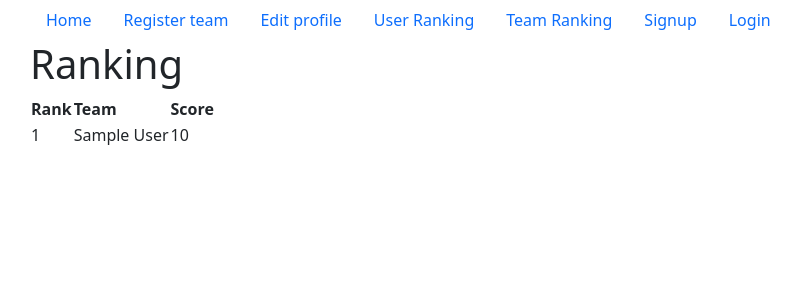
After one commit to azamuddin30/MCJ-Project, a Django app: page /scoreboards/team_rank/ in a window 1280 px wide. The commit adds this page. Shown: the top 300 px of the page, without its empty margins (52-853 px from the left). Run offline with Django 4.2, Linux system fonts and the light colour scheme; tables that the repository leaves empty hold one stand-in row (values such as "Sample post"); some libraries are stand-ins or nearby versions.

Commit message:
add ranking for team and user

```diff
--- a/MCJCTF/urls.py
+++ b/MCJCTF/urls.py
@@ -24,6 +24,7 @@ urlpatterns = [
     path("accounts/", include("accounts.urls")),
     path("accounts/", include("django.contrib.auth.urls")),
     path("challenges/", include("challenges.urls")),
+    path("scoreboards/", include("scoreboards.urls")),
     path("", TemplateView.as_view(template_name="home.html"), name="home"),
 
 
--- a/challenges/views.py
+++ b/challenges/views.py
@@ -155,7 +155,7 @@ class ChallengeDetailView(LoginRequiredMixin, FormView):
 
                 else:
                     # Flag is correct but entry already exists in AcceptedSolution
-                    messages.add_message(self.request, 'Flag is correct but already submitted')
+                    messages.warning(self.request, 'Flag is correct but already submitted')
             else :
                 # Flag is correct but user is staff or superuser
                 messages.warning(self.request, 'Flag is correct but user is not a contestant')
--- a/scoreboards/models.py
+++ b/scoreboards/models.py
@@ -8,7 +8,7 @@ class ScoreboardUser(models.Model) :
     score = models.BigIntegerField(default=0)
 
     def __str__(self) -> str:
-        return self.user
+        return self.user.username
 
 
 class ScoreboardTeam(models.Model) :
@@ -16,7 +16,7 @@ class ScoreboardTeam(models.Model) :
     score = models.BigIntegerField(default=0)
 
     def __str__(self) -> str:
-        return self.team
+        return self.team.name
 
 class AcceptedSolution(models.Model) :
     team = models.ForeignKey(Team, on_delete=models.CASCADE)
--- /dev/null
+++ b/scoreboards/urls.py
@@ -0,0 +1,9 @@
+from django.urls import path
+from .views import ScoreboardUserListView, ScoreboardTeamListView
+from . import views
+
+urlpatterns = [
+    path("user_rank/", ScoreboardUserListView.as_view(), name="scoreboard_user_list"),
+    path("team_rank/", ScoreboardTeamListView.as_view(), name="scoreboard_team_list"),
+
+]
--- a/scoreboards/views.py
+++ b/scoreboards/views.py
@@ -1,3 +1,17 @@
-from django.shortcuts import render
 
 # Create your views here.
+from django.views.generic.list import ListView
+from .models import ScoreboardUser, ScoreboardTeam
+
+
+class ScoreboardUserListView(ListView):
+    model = ScoreboardUser
+    template_name = "scoreboards/user_rank.html"
+    context_object_name = "user_scores"
+    ordering = ["-score"]
+
+class ScoreboardTeamListView(ListView):
+    model = ScoreboardTeam
+    template_name = "scoreboards/team_rank.html"
+    context_object_name = "team_scores"
+    ordering = ["-score"]
--- a/templates/registration/base.html
+++ b/templates/registration/base.html
@@ -23,6 +23,12 @@
         <li class="nav-item">
           <a class="nav-link" href="{% url 'edit_user' %}">Edit profile</a>
         </li>
+        <li class="nav-item">
+          <a class="nav-link" href="{% url 'scoreboard_user_list' %}">User Ranking</a>
+        </li>
+          <li class="nav-item">
+          <a class="nav-link" href="{% url 'scoreboard_team_list' %}">Team Ranking</a>
+        </li>
         {% if user.is_staff %}
         <li class="nav-item">
           <a class="nav-link" href="/admin">Login Admin</a>
@@ -33,6 +39,12 @@
           >
         </li>
         {% endif %} {% if user.is_authenticated %}
+                <li class="nav-item">
+          <a class="nav-link" href="{% url 'register_team' %}">Register team</a>
+        </li>
+        <li class="nav-item">
+          <a class="nav-link" href="{% url 'edit_user' %}">Edit profile</a>
+        </li>
         <li class="nav-item">
           <a class="nav-link" href="{% url 'view_challenge' %}">Challenge</a>
         </li>
--- /dev/null
+++ b/templates/scoreboards/team_rank.html
@@ -0,0 +1,34 @@
+{% extends "registration/base.html" %}
+{% load django_bootstrap5 %}
+
+{% block title %}Team Ranking{% endblock title%}
+
+{% block content %}
+
+
+<h1>Ranking</h1>
+
+
+<table>
+    <thead>
+        <tr>
+            <th>Rank</th>
+            <th>Team</th>
+            <th>Score</th>
+        </tr>
+    </thead>
+    <tbody>
+        {% for team_score in team_scores %}
+            <tr>
+            {% with forloop.counter as rank %}
+                <td>{{ rank }}</td>
+                <td>{{ team_score.team.name }}</td>
+                <td>{{ team_score.score }}</td>
+            {% endwith %}
+            </tr>
+        {% endfor %}
+    </tbody>
+</table>
+
+
+{% endblock %}
```
Also changed, not shown: templates/scoreboards/user_rank.html (added, +34 -0 lines).
